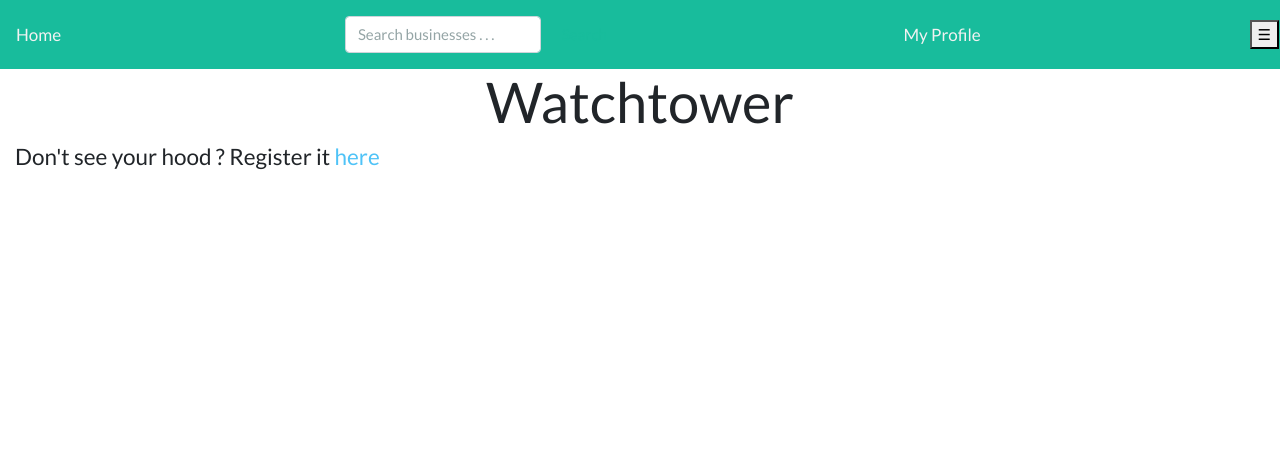
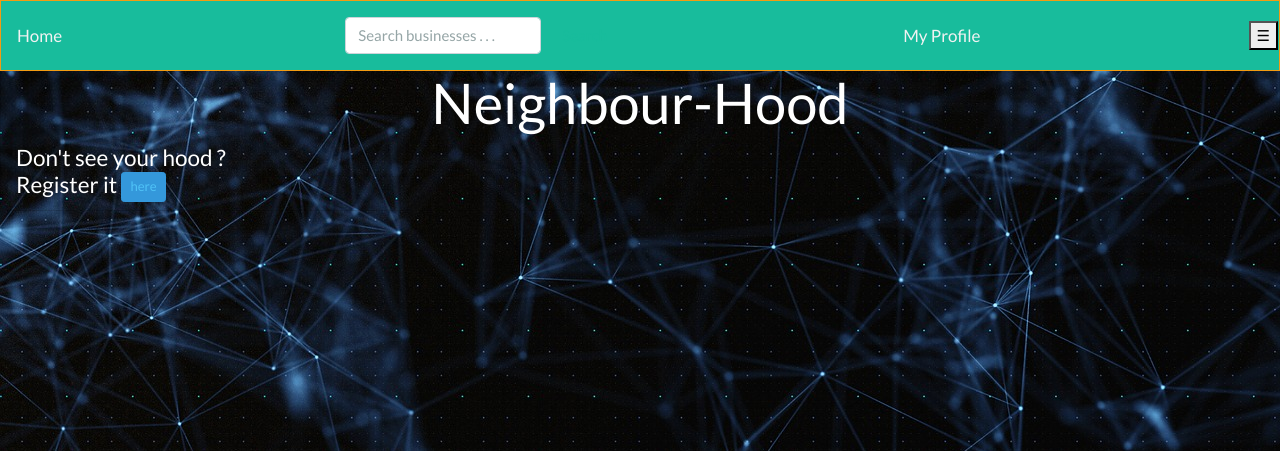
Before and after one commit to Sonray/The-Neighbourhood-IP4, a Django app: page / in a window 1280 px wide. Shown: the top 451 px of the page. Run offline with Django 3.2, Linux system fonts and the light colour scheme; data that the repository does not hold is empty; some libraries are stand-ins or nearby versions; some web fonts are replaced.

Commit message:
applied styling to the landing page

```diff
--- a/app/templates/add_biz.html
+++ b/app/templates/add_biz.html
@@ -6,8 +6,6 @@
 
 <title>Uploads</title>
 {{form.media}}
-
-
 
 <div class="card mx-auto" style="max-width:50rem; margin-top:50px;">
   <form action="{%url 'add_biz'%}" method="post" enctype="multipart/form-data">
--- a/app/templates/base.html
+++ b/app/templates/base.html
@@ -3,11 +3,12 @@
 <!DOCTYPE html>
 <html>
 <head>
+
     <link href="https://fonts.googleapis.com/css?family=K2D" rel="stylesheet">
-
-<link rel="stylesheet" href="https://use.fontawesome.com/releases/v5.3.1/css/all.css" integrity="sha384-mzrmE5qonljUremFsqc01SB46JvROS7bZs3IO2EmfFsd15uHvIt+Y8vEf7N7fWAU" crossorigin="anonymous">
-<link href="https://fonts.googleapis.com/css?family=Dancing+Script" rel="stylesheet">
+    <link rel="stylesheet" href="https://use.fontawesome.com/releases/v5.3.1/css/all.css" integrity="sha384-mzrmE5qonljUremFsqc01SB46JvROS7bZs3IO2EmfFsd15uHvIt+Y8vEf7N7fWAU" crossorigin="anonymous">
+    <link href="https://fonts.googleapis.com/css?family=Dancing+Script" rel="stylesheet">
     <link href="https://fonts.googleapis.com/css?family=Slabo+27px" rel="stylesheet">
+    <link rel="stylesheet" href="{% static 'css/index.css' %}">
 
   <meta charset="utf-8">
 
@@ -20,6 +21,7 @@
   {% block styles %}
     {% bootstrap_css %}
     <link rel="stylesheet" href="{% static 'css/styles.css' %}">
+    <link rel="stylesheet" href="{% static 'css/index.css' %}">
   {% endblock %}
 
 </head>
--- a/app/templates/current_hood.html
+++ b/app/templates/current_hood.html
@@ -24,7 +24,7 @@
 
 <body>
     <div class="container-fluid">
-        <h1 id="mainheading" style="text-align:center;" class="display-4"> Watchtower</h1>
+        <h1 id="mainheading" style="text-align:center;" class="display-4"> Neighbour-Hood</h1>
         <h3>Hood: {{hood.name}}</h3>
         <h4>Location: {{hood.locality}}</h4>
 
--- a/app/templates/django_registration/registration_complete.html
+++ b/app/templates/django_registration/registration_complete.html
@@ -25,7 +25,7 @@
 
 <body>
   <div class="container-fluid">
-    <h1 id="mainheading" style="text-align:center;" class="display-4"> Watchtower</h1>
+    <h1 id="mainheading" style="text-align:center;" class="display-4"> Neighbour-Hood</h1>
     <h4>Don't see your hood ?
       Register it <a style="color:#4fc3f7;" href="{% url 'add_hood'  %}">here</a>
     </h4>
--- a/app/templates/index.html
+++ b/app/templates/index.html
@@ -16,6 +16,7 @@
     crossorigin="anonymous">
   <link href="https://fonts.googleapis.com/css?family=Grand+Hotel" rel="stylesheet">
   <link href=" {% static 'css/styles.css' % } " rel="stylesheet" >
+  <link href=" {% static 'css/index.css' % } " rel="stylesheet" >
 
   <meta charset="UTF-8">
   <meta name="viewport" content="width=device-width, initial-scale=1.0">
@@ -23,29 +24,29 @@
   <title>Document</title>
 </head>
 
-<body>
+<body class="card text-white bg-danger">
   <div class="container-fluid">
-    <h1 id="mainheading" style="text-align:center;" class="display-4"> Watchtower</h1>
-    <h4>Don't see your hood ?
-      Register it <a style="color:#4fc3f7;" href="{% url 'add_hood'  %}">here</a>
+    <h1 id="mainheading" style="text-align:center;" class="display-4"> Neighbour-Hood</h1>
+
+    <h4>Don't see your hood ? <br>
+      Register it <a style="color:#4fc3f7;" href="{% url 'add_hood'  %}" class="btn btn-sm btn-info">here</a>
     </h4>
     <div class="card-columns">
       {% for hood in hoods%}
 
-      <div class="card border-secondary">
+      <div class="card border-secondary alert alert-primary" role="alert">
+
+        <div class="card-body alert alert-warning" role="alert" style="background-color:#eceff1;">
 
 
-        <div class="card-body" style="background-color:#eceff1;">
+          <h4 id="text" class="card-title">Hood: <span class="alert alert-success" role="alert"> {{hood.name }} </span></h4><br>
+          <h6 id="text" class="card-title">Location: <span class="alert alert-danger" role="alert"> {{hood.locality | upper}} </span></h6><br>
 
-
-          <h4 id="text" class="card-title">Hood: {{hood.name }}</h4>
-          <h6 id="text" class="card-title">Location: {{hood.locality | upper}}</h6>
-
-          <h5 id="text" class="card-title">Occupants: {{hood.occupants_count | upper}}</h5>
+          <h5 id="text" class="card-title">Occupants: <span class="alert alert-warning" role="alert"> {{hood.occupants_count | upper}} </span></h5>
 
 
           <!--<p class="card-text">{{post.description | safe}}</p>-->
-          <a href="{% url 'join_hood' hood.id  %}" class="btn btn-sm btn-success">Join</a>
+          <a href="{% url 'join_hood' hood.id  %}" class="btn btn-sm btn-success container-fluid" > <h3>Join</h3></a>
         </div>
       </div>
       {% endfor %}
--- a/app/templates/navbar.html
+++ b/app/templates/navbar.html
@@ -37,7 +37,7 @@
 
 
 
-  <div class="navbar navbar-dark bg-dark fixed-top">
+  <div class="navbar navbar-dark bg-dark fixed-top border border-warning">
     <a href="{% url 'homepage' %}"> Home</a>
     <form class="form-inline my-2 my-lg-0" role="search" action="{% url 'search_results' %}">
       <input class="form-control mr-sm-2" type="search" placeholder="Search businesses . . ." aria-label="Search" name="business">
--- a/app/templates/registration/login.html
+++ b/app/templates/registration/login.html
@@ -32,7 +32,7 @@
         <div class="panel-heading">
 
           <div class="card" style="width:100%;" >
-            <h1 id="login" class="text-center">The Watchtower</h1>
+            <h1 id="login" class="text-center">Neighbour-Hood</h1>
 
         <ul class="list-group list-group-flush" style="width:90%; padding-left:30px;">
         <form  action="/accounts/login/" method="post">
--- a/app/templates/search.html
+++ b/app/templates/search.html
@@ -13,7 +13,7 @@
     {% else %}
     <br>
 
-    <h1 id="text" style="color:white"> Found 0 businesses for the search term : {{message}}</h1>
+    <h1 id="text" style="color:white"> Found no businesses for the search term : {{message}}</h1>
 
 
     {% endif %}
--- /dev/null
+++ b/static/css/index.css
@@ -0,0 +1,3 @@
+body{
+    background-image: url("../images/architecture-4105343_1920.jpg");
+}
```
Also changed, not shown: ReadMe.md, media/images/kenya-1758957_1280.png (added), media/images/lioness-2034816_1920.jpg (added), static/images/architecture-4105343_1920.jpg (added).
